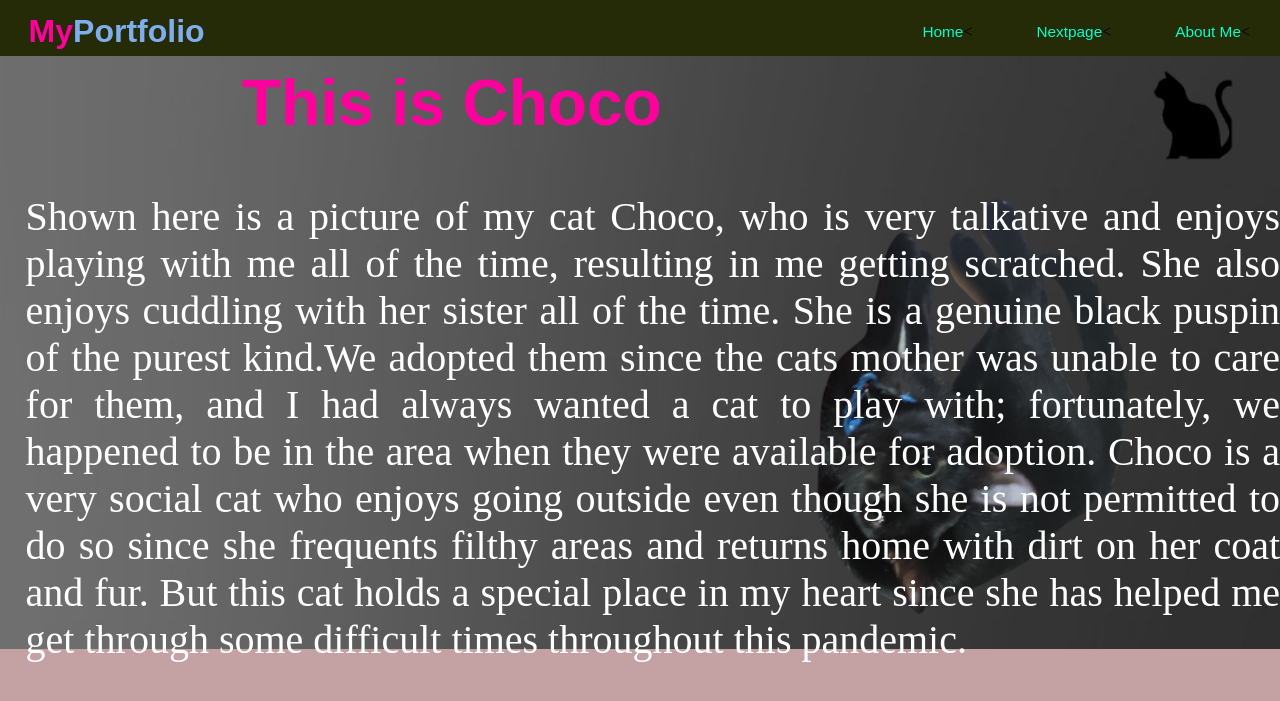
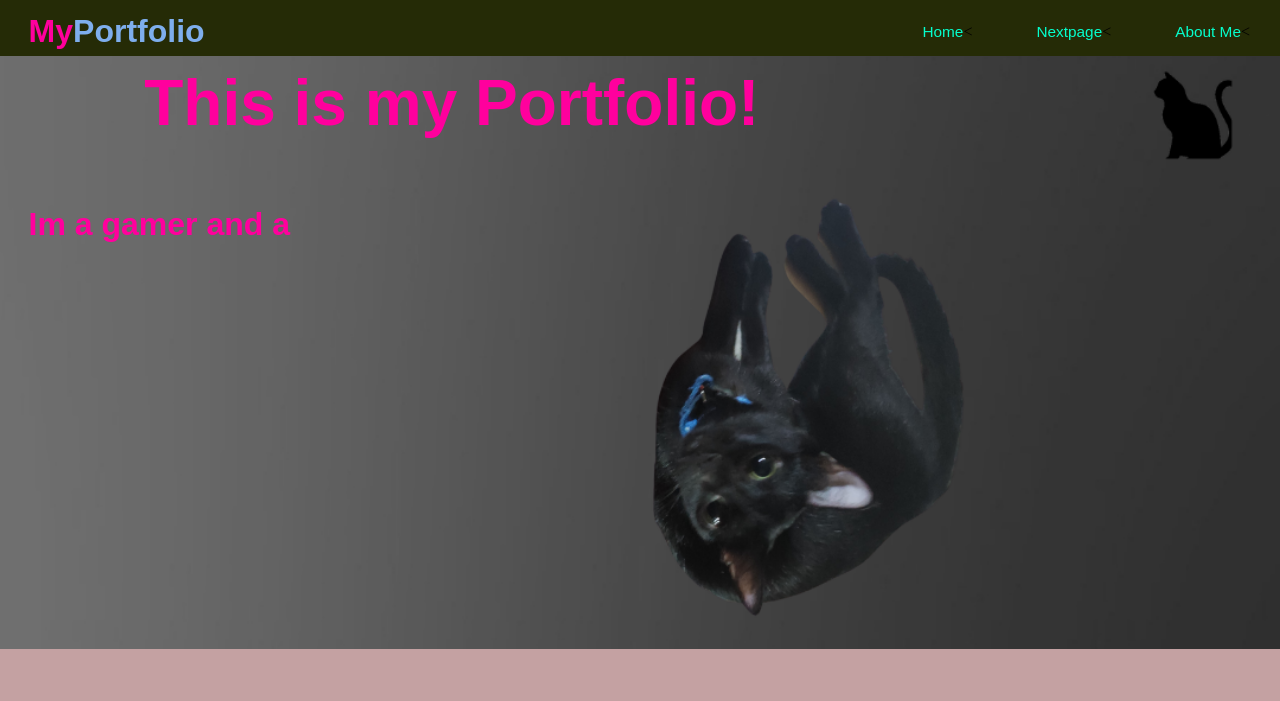
Before and after one commit to Molorkey/Orbien_IT2C_finalproject_myportfolio-, a PHP site: page / in a window 1280 px wide. Shown: the top 701 px of the page. Run offline with PHP 8.4, Linux system fonts and the light colour scheme.

Commit message:
added php more php scripts to index

```diff
--- a/index.php
+++ b/index.php
@@ -8,6 +8,7 @@
   		<link href="https://fonts.googleapis.com/css2?family=Alfa+Slab+One&family=Open+Sans&display=swap" rel="stylesheet">
   </head>
 	<header>
+
 
 		<?php
 		echo '<h1>My<span>Portfolio</span></h1>';
@@ -25,16 +26,22 @@
 	</header>
 	<body>
 		<div class="content-wrapper">
-			<img src="images/1.png">
+			<?php echo '<img src="images/choco1.png"/>'; ?>
 			<div class="text-wrapper">
-				<h2 id="first">This is Choco</h2>
+
+				<?php
+				echo '<h2 id="first">This is my Portfolio!</h2>';
+				?>
 			<div class="content">
 
 				<?php // xml file
-					$file = simplexml_load_file('files/portfolio.xml');
+
+					$file = file_get_contents('files/portfolio.xml');
+					echo '<h1 >Im a gamer and a</h1>';
+
+
 				?>
 
-				<p> Shown here is a picture of my cat Choco, who is very talkative and enjoys playing with me all of the time, resulting in me getting scratched. She also enjoys cuddling with her sister all of the time. She is a genuine black puspin of the purest kind.We adopted them since the cats mother was unable to care for them, and I had always wanted a cat to play with; fortunately, we happened to be in the area when they were available for adoption. Choco is a very social cat who enjoys going outside even though she is not permitted to do so since she frequents filthy areas and returns home with dirt on her coat and fur. But this cat holds a special place in my heart since she has helped me get through some difficult times throughout this pandemic.</p>
 
 			</div>
 		</div>
```
Also changed, not shown: css/style.css (line endings or trailing spaces).
